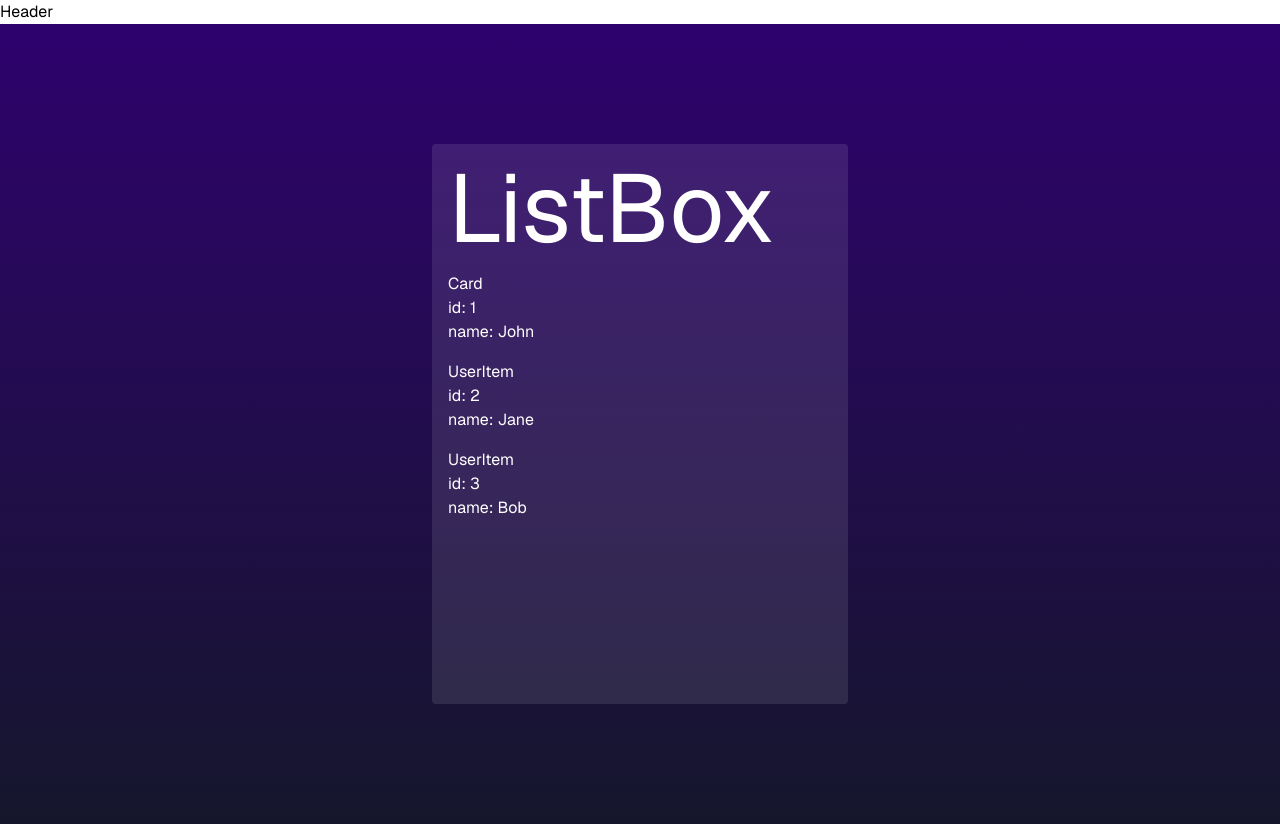
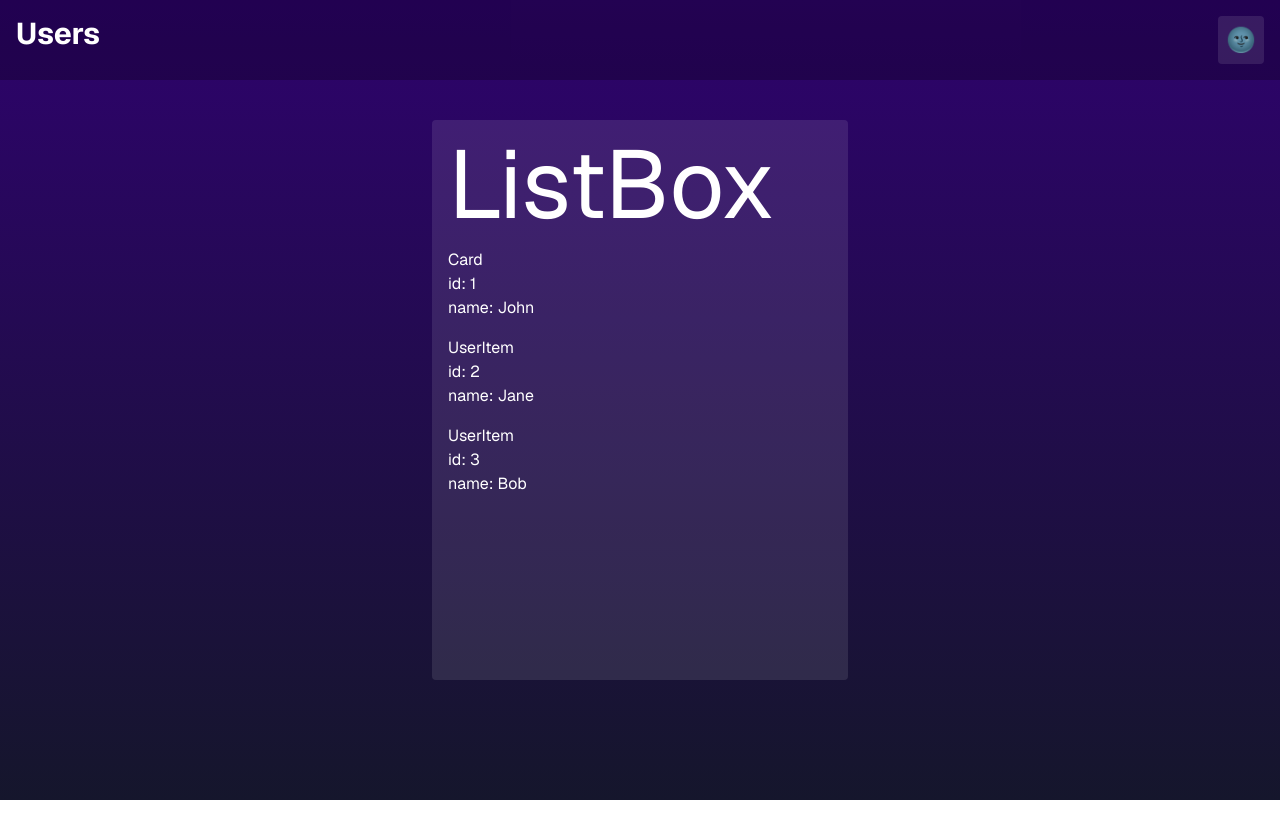
Before and after one commit to JijaLoqie/skveles-test-task, a Next.js app: page / in a window 1280 px wide. After the commit the page ends 800 px from the top, so only its background shows below. Built offline with nearby package versions, Linux system fonts and the light colour scheme.

Commit message:
update: add header with switcher button

```diff
--- /dev/null
+++ b/src/features/SwitchThemeButton/index.ts
@@ -0,0 +1 @@
+export { SwitchThemeButton } from './ui/SwitchThemeButton'
--- /dev/null
+++ b/src/features/SwitchThemeButton/ui/SwitchThemeButton.tsx
@@ -0,0 +1,18 @@
+'use client'
+
+import { useState } from "react"
+
+export function SwitchThemeButton() {
+  const [darkMode, setDarkMode] = useState(false)
+
+  return (
+    <div className="cursor-pointer bg-white bg-opacity-10 p-2 rounded hover:bg-opacity-20">
+      <button
+        onClick={() => setDarkMode(was => !was)}
+        className="text-2xl"
+      >
+        {darkMode ? '🌞' : '🌚'}
+      </button>
+    </div>
+  )
+}
--- a/src/widgets/header/ui/Header.tsx
+++ b/src/widgets/header/ui/Header.tsx
@@ -1,7 +1,9 @@
+import { SwitchThemeButton } from "~/features/SwitchThemeButton"
 export function Header() {
   return (
-    <div>
-      <h1>Header</h1>
-    </div>
+    <header className="p-4 flex align justify-between bg-black bg-opacity-25 fixed w-full">
+      <p className="text-3xl font-bold text-white hover:underline align text-align"> Users </p>
+      <SwitchThemeButton />
+    </header>
   )
 }
```
